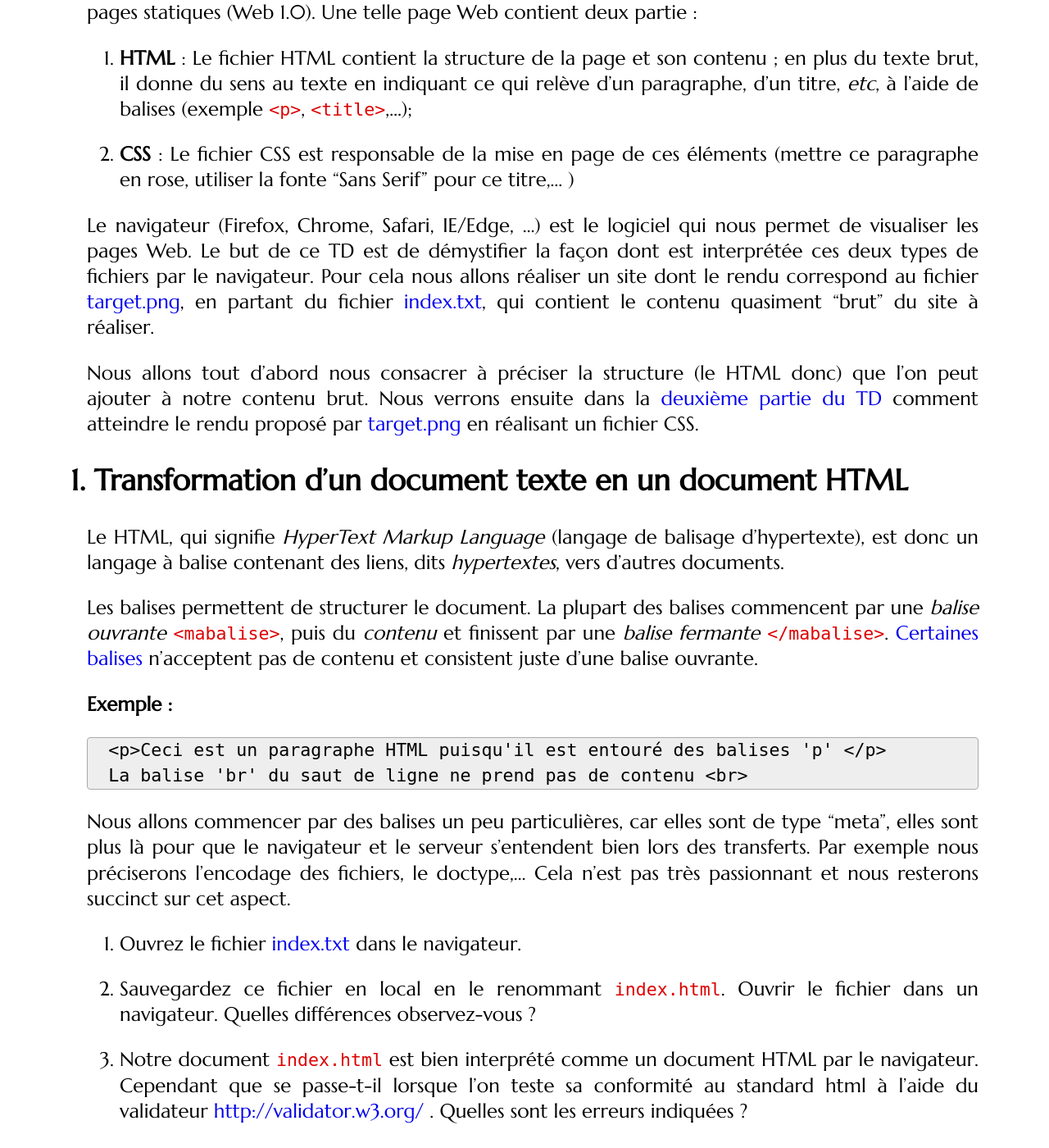
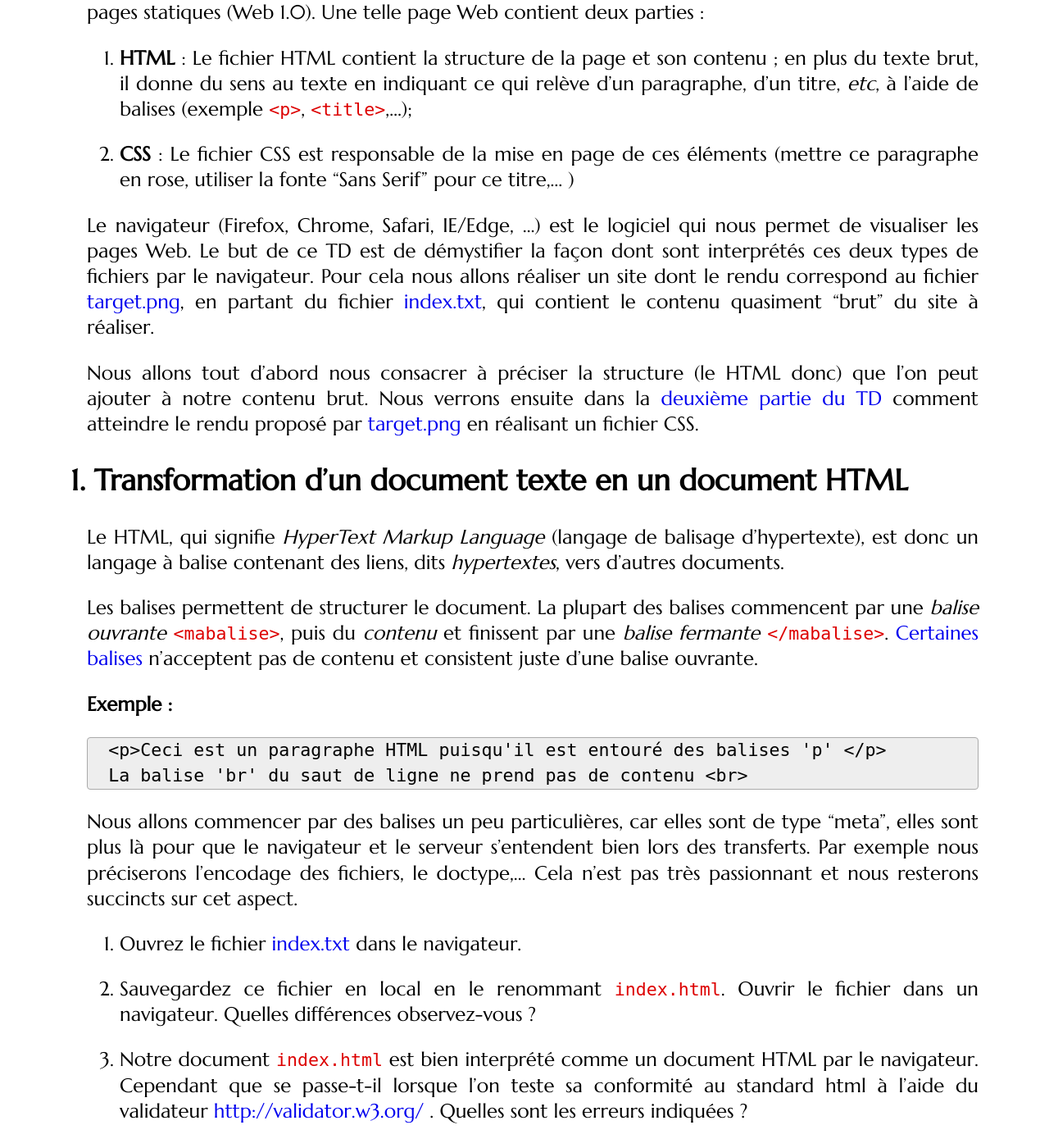
Before and after one commit to romainlebreton/R1.02-DeveloppementInterfacesWeb, a Jekyll site: the page built from tutorials/tutorial1.md, in a window 1280 px wide and 1400 px high, scrolled down 275 px. Shown: the whole window at 82% size. Built offline with Jekyll 4.4.1, drawn with Linux system fonts in a browser that asks for light colours; some web fonts are replaced; comment, search, counter and statistics services are not loaded; some of the changed text lies outside the part shown.

Commit message:
spelling

```diff
--- a/tutorials/tutorial1.md
+++ b/tutorials/tutorial1.md
@@ -6,7 +6,7 @@ layout: tutorial
 
 Le but de ce TD est de comprendre comment sont écrites les pages Web basiques,
 aussi appelées pages statiques (Web 1.0). Une telle page Web contient deux
-partie :
+parties :
 
 1. **HTML** : Le fichier HTML contient la structure de la page et son contenu ;
 en plus du texte brut, il donne du sens au texte en indiquant ce qui relève
@@ -19,7 +19,7 @@ d'un paragraphe, d'un titre, *etc*, à l'aide de balises (exemple `<p>`,
 
 Le navigateur (Firefox, Chrome, Safari, IE/Edge, ...) est le logiciel qui nous
 permet de visualiser les pages Web. Le but de ce TD est de démystifier la façon
-dont est interprétée ces deux types de fichiers par le navigateur.
+dont sont interprétés ces deux types de fichiers par le navigateur.
 Pour cela nous allons réaliser un site dont le rendu correspond au fichier
 [target.png]({{site.baseurl}}/assets/target.png), en partant du fichier
 [index.txt]({{site.baseurl}}/assets/index.txt), qui contient le contenu quasiment
@@ -58,7 +58,7 @@ La balise 'br' du saut de ligne ne prend pas de contenu <br>
 Nous allons commencer par des balises un peu particulières, car elles sont de
 type "meta", elles sont plus là pour que le navigateur et le serveur s'entendent
 bien lors des transferts. Par exemple nous préciserons l'encodage des fichiers,
-le doctype,...  Cela n'est pas très passionnant et nous resterons succinct sur
+le doctype,...  Cela n'est pas très passionnant et nous resterons succincts sur
 cet aspect.
 
 1. Ouvrez le fichier [index.txt]({{site.baseurl}}/assets/index.txt) dans le navigateur.
@@ -191,7 +191,7 @@ Il y a trois façons de s'intéresser à un élément en particulier :
 * Un clic sur ![inspecteur]({{site.baseurl}}/assets/magnifying.png) dans l'outil
 de développement permet d'aller inspecter une zone d'intérêt dans la page (par
 survol avec la souris).
-* Quand on passe la souris au dessus d'un élément dans l'outil de développement,
+* Quand on passe la souris au-dessus d'un élément dans l'outil de développement,
   il le colore dans la page.
 
 1. Familiarisez-vous avec ces trois techniques en inspectant la page du TD.  Par
@@ -230,7 +230,7 @@ sections :
 * `<h3>` est utilisé pour les sous-sections du document et ainsi de suite.
 
 Si vous cherchez un bon exemple d'utilisation de balises `<h2>`, inspectez le
-titre **Titres** juste au dessus en faisant un clic droit dessus.
+titre **Titres** juste au-dessus en faisant un clic droit dessus.
 
 
 1. Ajoutez la balise `<h2>` aux éléments de `index.html` marqués par les commentaires : `<!-- section -->`.
@@ -412,7 +412,7 @@ Un biscuit ça n'a pas de 'spirit', c'est juste un biscuit.
 Mais avant c'était du lait, des oeufs. Et dans les oeufs, il
 y a la vie potentielle.
 
-<cite>Jean Claude Van Damme</cite>
+<cite>Jean-Claude Van Damme</cite>
 </blockquote>
 
 Les citations permettent d'identifier un court texte sur lequel on veut attirer l'attention.
```
Also changed, not shown: other parts of tutorials/tutorial1.md (+6 -6 lines).
